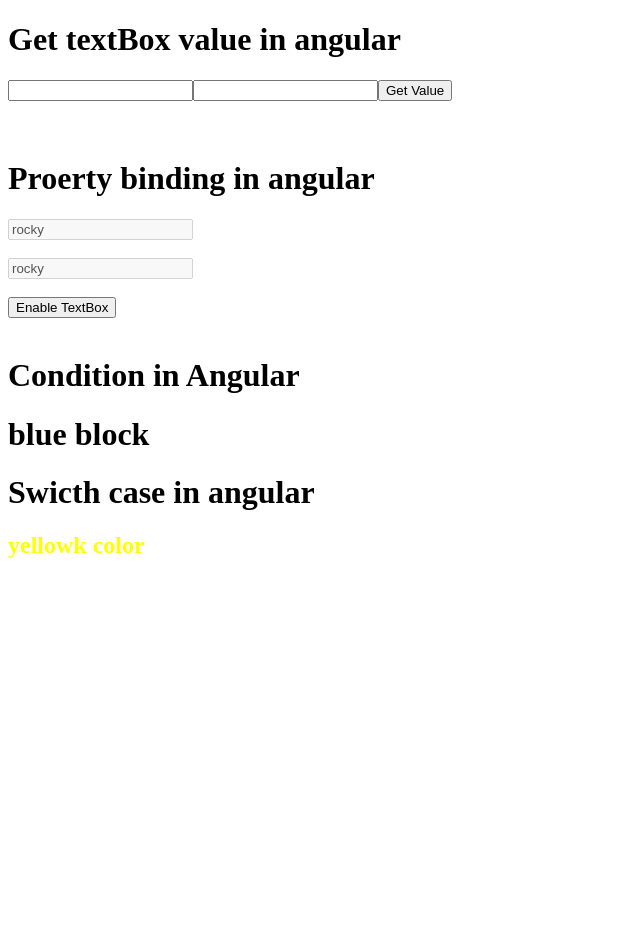
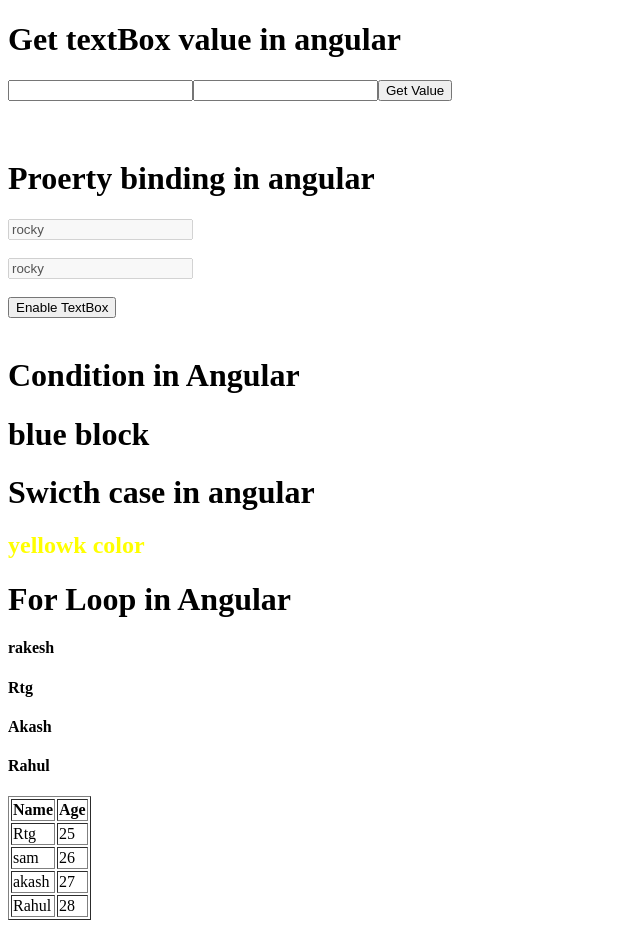
Before and after one commit to RakeshLakhara/demoapp, an Angular app: page / in a window 1280 px wide. Shown: the whole page, without its empty margins (0-640 px from the left). Before the commit the page ends 800 px from the top, so only its background shows below. Built offline with nearby package versions, Linux system fonts and the light colour scheme.

Commit message:
commit for #14 forloop

```diff
--- a/src/app/app.component.html
+++ b/src/app/app.component.html
@@ -34,9 +34,24 @@
 
 <h1>Swicth case in angular</h1>
 <div [ngSwitch]="color">
-    <h2 style="color: red;" *ngSwitchCase="'red'">red color</h2>
-    <h2 style="color: green;" *ngSwitchCase="'green'">green color</h2>
-    <h2 style="color: blue;" *ngSwitchCase="'blue'">blue color</h2>
-    <h2 style="color: yellow;" *ngSwitchCase="'yellow'">yellowk color</h2>
-    <h2 *ngSwitchDefault>default color</h2>
+  <h2 style="color: red" *ngSwitchCase="'red'">red color</h2>
+  <h2 style="color: green" *ngSwitchCase="'green'">green color</h2>
+  <h2 style="color: blue" *ngSwitchCase="'blue'">blue color</h2>
+  <h2 style="color: yellow" *ngSwitchCase="'yellow'">yellowk color</h2>
+  <h2 *ngSwitchDefault>default color</h2>
 </div>
+
+<h1>For Loop in Angular</h1>
+<h4 *ngFor="let item of data">
+  {{ item }}
+</h4>
+<table border="1">
+  <tr>
+    <th>Name</th>
+    <th>Age</th>
+  </tr>
+  <tr *ngFor="let item of dataObj">
+    <td>{{ item.name }}</td>
+    <td>{{ item.age }}</td>
+  </tr>
+</table>
--- a/src/app/app.component.ts
+++ b/src/app/app.component.ts
@@ -12,6 +12,25 @@ export class AppComponent {
   color = 'yellow';
   currentVal;
   disabledBox = true;
+  data = ['rakesh','Rtg','Akash','Rahul'];
+  dataObj = [
+    {
+      name:'Rtg',
+      age:'25'
+    },
+    {
+      name:'sam',
+      age:'26'
+    },
+    {
+      name:'akash',
+      age:'27'
+    },
+    {
+      name:'Rahul',
+      age:'28'
+    }
+  ];
   getVal(val)
   {
       this.currentVal = val;
```
